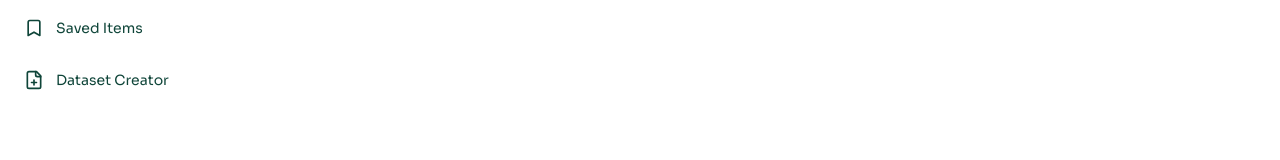
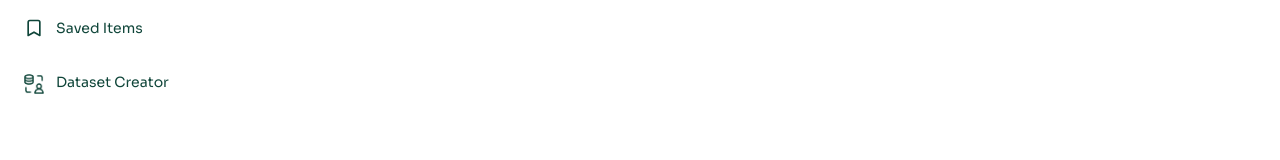
Before and after one commit to Datawise-Africa/datalab_frontend_v2, a React (Vite) app: page / in a window 1280 px wide. Shown: the part 318-478 px from the top of the page. Built offline with nearby package versions, Linux system fonts and the light colour scheme; no server answers.

Commit message:
Updated icons

```diff
--- a/src/pages/data/Sidebar.jsx
+++ b/src/pages/data/Sidebar.jsx
@@ -8,8 +8,8 @@ import Button from '../../components/designs/Button.js';
 import user_icon from '/assets/datalab/AuthIcon.png'; // ✅ Custom user icon
 import upload_icon from '/assets/datalab/uploadicon.png'; // ✅ Your custom upload icon
 import { useLocation } from 'react-router-dom';
-
-
+import DataCatalog from './DatasetCatalog.jsx';
+import datasetcreator_icon from '/assets/datasetcreator.png';
 
 
 export default function Sidebar({ handleAuthModalToggle }) {
@@ -191,11 +191,13 @@ export default function Sidebar({ handleAuthModalToggle }) {
             label="Saved Items"
             collapsed={collapsed}
           />
-          <SidebarItem
-            icon={<FilePlus size={20} />}
-            label="Dataset Creator"
-            collapsed={collapsed}
-          />
+       <SidebarItem
+  label="Dataset Creator"
+  collapsed={collapsed}
+  icon={<img src={datasetcreator_icon} alt="User Icon" className="w-5 h-5 mt-1" />}
+/>
+
+
         </nav>
         {/* <div className="mt-90" >
         <h4> Become a Dataset Creator </h4>
```
Also changed, not shown: public/assets/datasetcreator.png (added).
